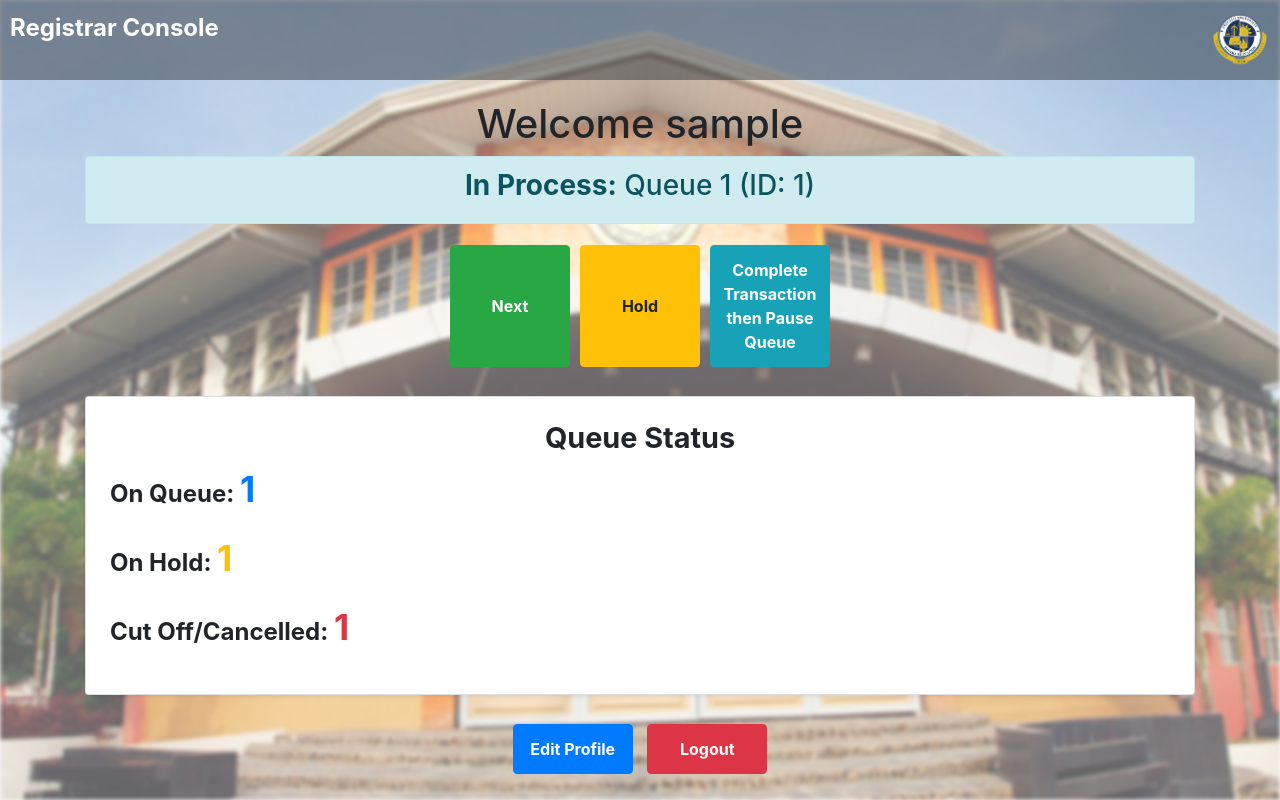
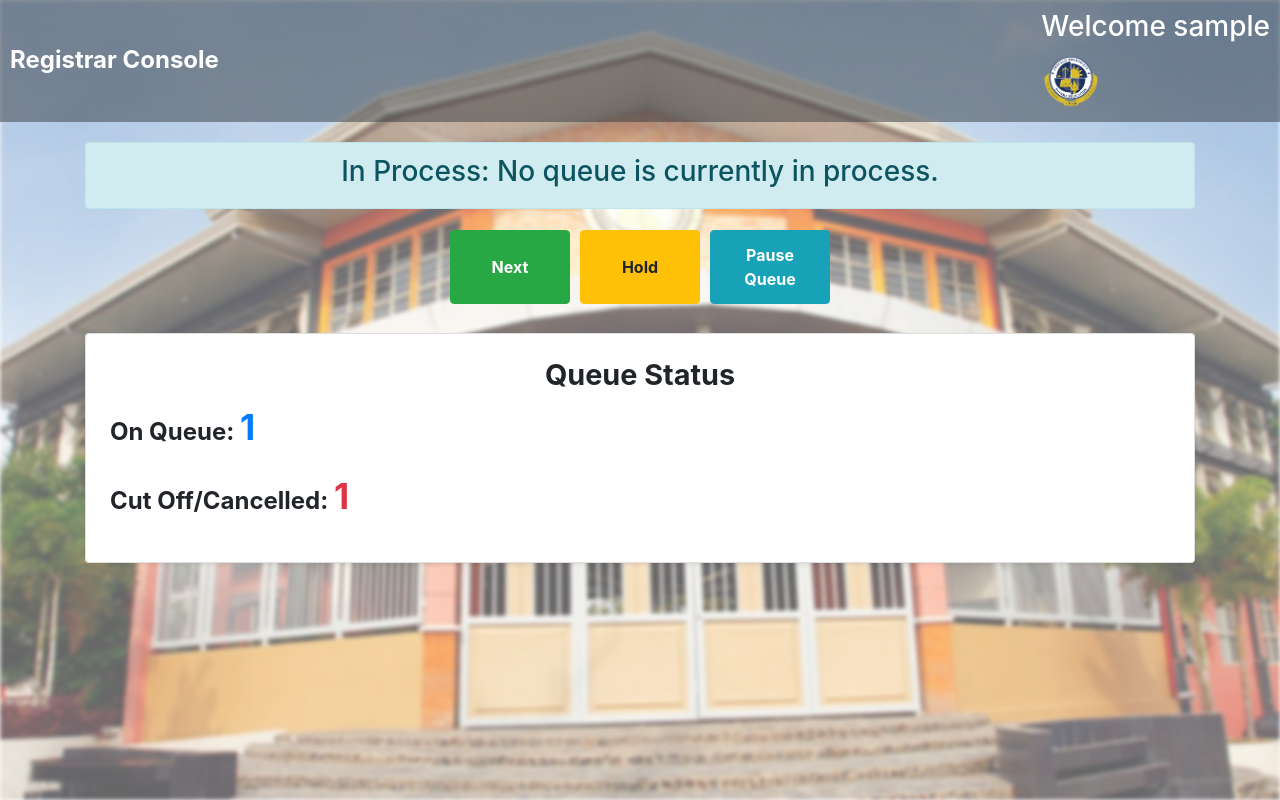
Before and after one commit to maykolangot/QMS-Flask, a Flask app: template templates/registrar.html in a window 1280 px wide. Run offline with Flask 3, Linux system fonts and the light colour scheme; the visitor is signed in with stand-in values (Sample User, id 1); the template is opened without the code that fills it: most values are stand-ins (such as "Sample title", 1, 10 or a date in 2020); a database or web service that is not in the repository returns one stand-in record (values such as "Sample title"); parts of the project's set-up code (start-up, migrations or seed data) failed here and were passed over; some libraries are stand-ins or nearby versions.

Commit message:
Update registrar.html

```diff
--- a/templates/registrar.html
+++ b/templates/registrar.html
@@ -22,14 +22,24 @@
 {% endwith %}
 </div>
 <div class="navbar">
-        <h1 class="text-center mb-4">Registrar Console</h1>
-        <img src="/static/images/au-logo.png" alt="Logo">
+    <h1>Registrar Console</h1>
+    <div class="navbar-right">
+        <h3>Welcome {{ session['username'] }}</h3>
+        <div class="dropdown">
+            <img src="/static/images/au-logo.png" alt="Profile" class="profile-img" onclick="toggleDropdown()">
+            <div class="dropdown-menu" id="profileDropdown">
+                <a href="{{ url_for('edit_profile') }}" class="dropdown-item">Edit Profile</a>
+                <form action="{{ url_for('logout') }}" method="POST">
+                    <button type="submit" class="dropdown-item logout-btn">Logout</button>
+                </form>
+            </div>
+        </div>
+    </div>
 </div>
 
+
     <div class="container">
-        <h1 style="text-align:center;">
-            Welcome {{ session['username'] }}
-        </h1>
+
 
 
         <!-- In Process Queue -->
@@ -41,24 +51,17 @@
         <div class="d-flex justify-content-center gap-3 mb-4">
             <button class="btn btn-success" onclick="performAction('next')">Next</button>
             <button class="btn btn-warning" onclick="performAction('hold')">Hold</button>
-            <button class="btn btn-info" onclick="performAction('pauseQueue')">Complete Transaction then Pause Queue</button>
+            <button class="btn btn-info" onclick="performAction('pauseQueue')">Pause Queue</button>
         </div>
 
         <!-- Queue Status -->
         <div class="card p-4 shadow-sm">
             <h3 class="text-center">Queue Status</h3>
             <p>On Queue: <span class="fw-bold text-primary" id="on_queue_count">{{ on_queue_count }}</span></p>
-            <p>On Hold: <span class="fw-bold text-warning" id="on_hold_count">{{ on_hold_count }}</span></p>
             <p>Cut Off/Cancelled: <span class="fw-bold text-danger" id="cut_off_count">{{ cut_off_count }}</span></p>
         </div>
 
-        <!-- Profile & Logout Actions -->
-        <div class="text-center mt-4">
-            <a href="{{ url_for('edit_profile') }}" class="btn btn-primary">Edit Profile</a>
-            <form action="{{ url_for('logout') }}" method="POST" class="d-inline">
-                <button type="submit" class="btn btn-danger">Logout</button>
-            </form>
-        </div>
+
     </div>
 
         <!-- Modal for Messages -->
@@ -94,12 +97,12 @@
       let endpoint;
 
       // Determine endpoint based on action
-        if (action === 'next') {
+      if (action === "next") {
         endpoint = "/registrar_api/get_next_queue";
-        } else if (action === 'hold') {
+      } else if (action === "hold") {
         endpoint = "/registrar_api/hold_queue";
-        } else if (action === 'pauseQueue') {
-            endpoint = "/registrar_api/pause_queue";  // New Pause Queue Endpoint
+      } else if (action === "pauseQueue") {
+        endpoint = "/registrar_api/pause_queue"; // New Pause Queue Endpoint
       } else {
         console.error("Invalid action:", action);
         return;
@@ -107,15 +110,27 @@
 
       // Send POST request to the selected endpoint
       fetch(endpoint, { method: "POST", credentials: "include" })
-            .then(response => response.json())
-            .then(data => {
-                // Update modal message with the response
-                document.getElementById("modalMessage").innerHTML = `<p>${data.message}</p>`;
-                new bootstrap.Modal(document.getElementById("messageModal")).show();
+        .then((response) => response.json())
+        .then((data) => {
+          if (data.queueNumber && action === "next") {
+            alert(`Next Queue Reserved: ${data.queueNumber}`);
+            announceQueueNumber(data.queueNumber);
+          } else {
+            alert(data.message);
+          }
+        })
+        .catch((error) => console.error("Error:", error));
+    }
 
-                updateQueueStatus(); // Refresh queue status
-            })
-        .catch(error => console.error("Error:", error));
+    function announceQueueNumber(queueNumber) {
+      const msg = new SpeechSynthesisUtterance(
+        `Now serving queue number ${queueNumber}`
+      );
+      msg.lang = "en-US";
+      msg.volume = 1;
+      msg.rate = 1;
+      msg.pitch = 1;
+      window.speechSynthesis.speak(msg);
     }
 
 
@@ -146,5 +161,20 @@
       setTimeout(() => flashMessage.remove(), 500); // Remove from DOM after fading out
     }
   }, 5000);
+
+      function toggleDropdown() {
+    document.getElementById("profileDropdown").classList.toggle("show");
+}
+
+// Close dropdown if clicked outside
+window.onclick = function(event) {
+    if (!event.target.matches('.profile-img')) {
+        let dropdown = document.getElementById("profileDropdown");
+        if (dropdown.classList.contains("show")) {
+            dropdown.classList.remove("show");
+        }
+    }
+};
+
 </script>
 </html>
```
Lines whose indentation alone changed are shown as unchanged.
